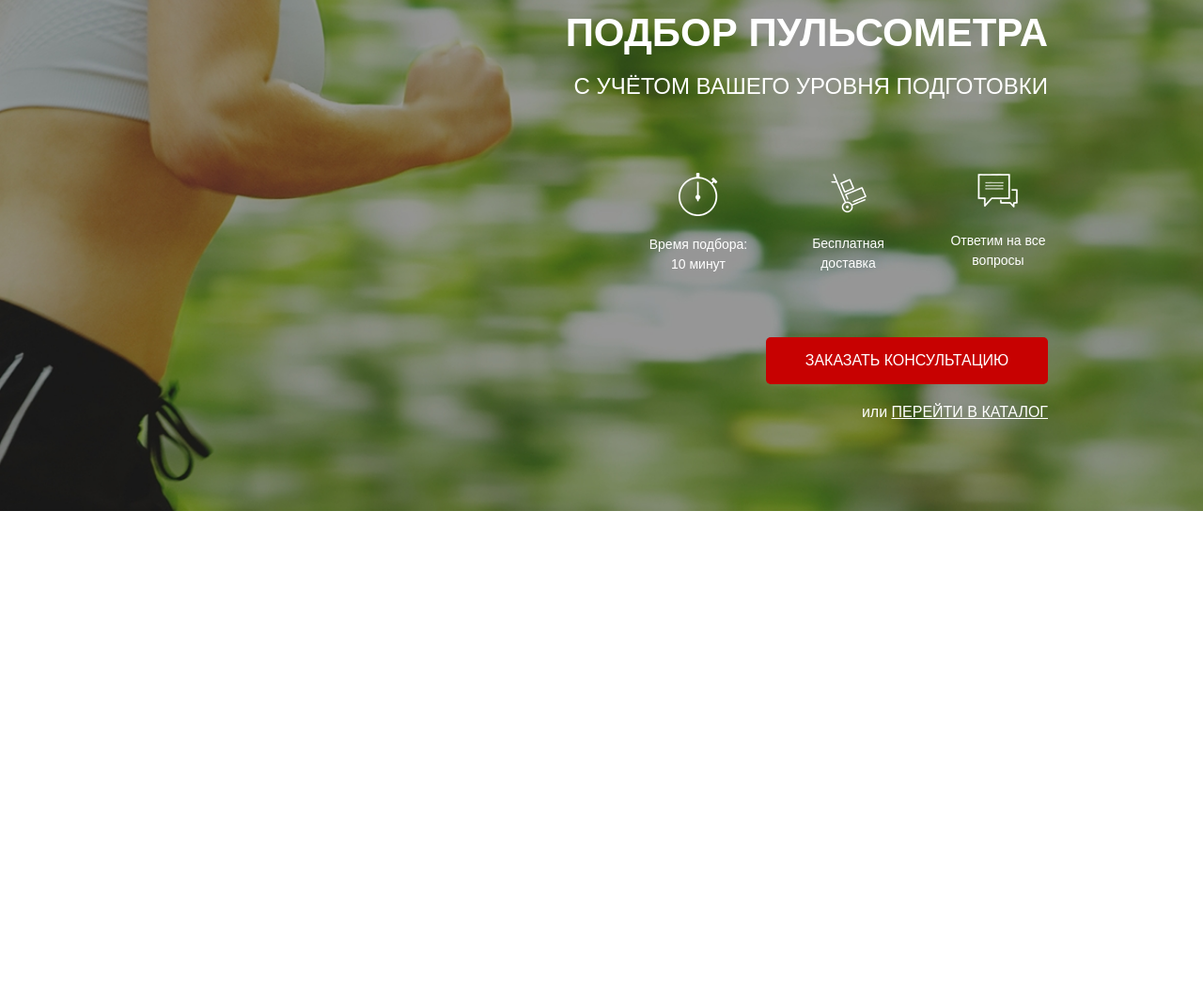
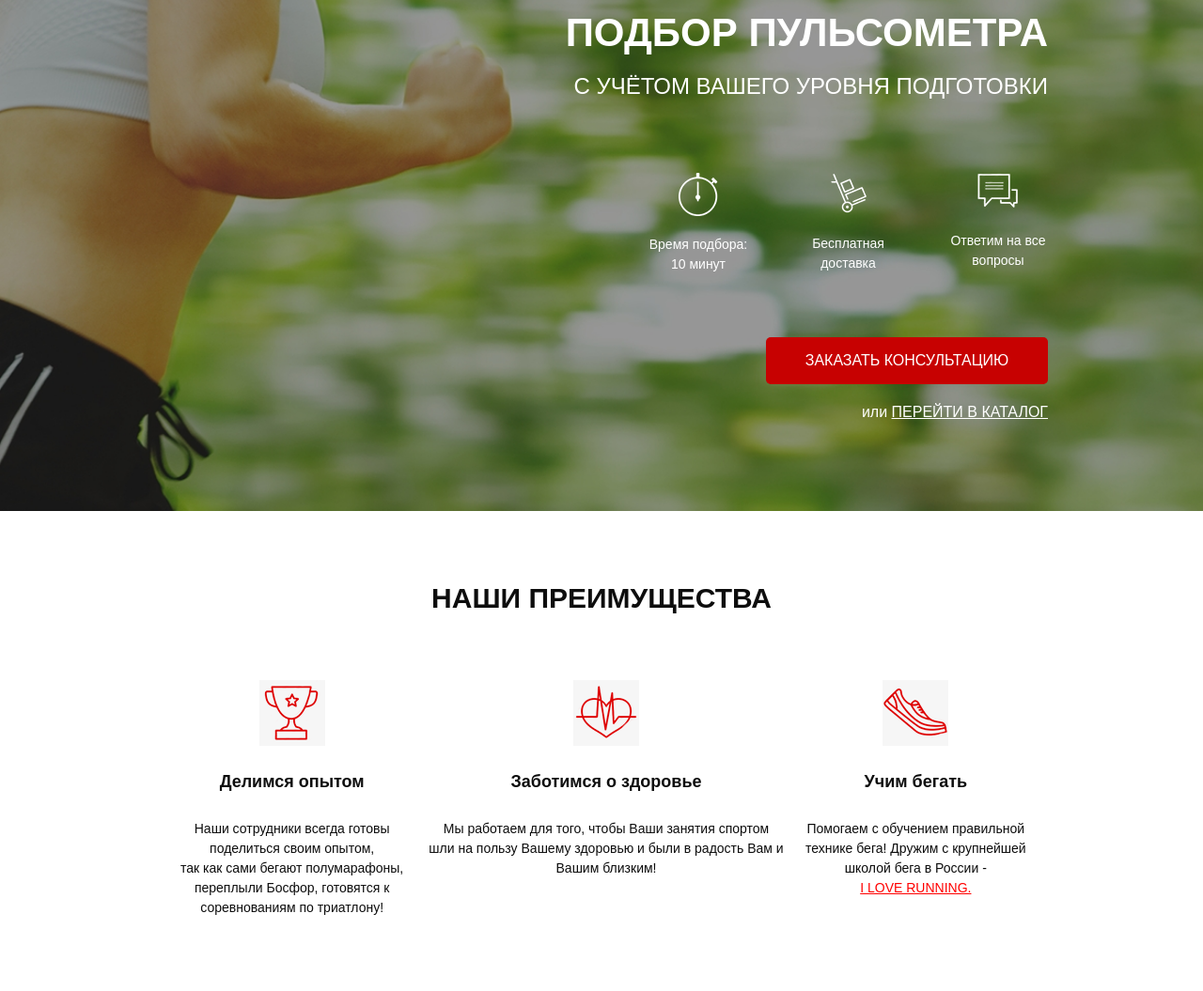
Before and after one commit to v2v-creator/pulse_project, a website: page src/index.html in a window 1280 px wide. Shown: the part 166-1221 px from the top of the page at 94% size. Before the commit the page ends 800 px from the top, so only its background shows below. Drawn offline with Linux system fonts and the light colour scheme.

Commit message:
add block _advantages

```diff
--- a/src/index.html
+++ b/src/index.html
@@ -54,5 +54,39 @@
         </div>
       </div>
     </div>
+
+    <div class="container">
+      <div class="advantages">
+        <div class="advantages__title">НАШИ ПРЕИМУЩЕСТВА</div>
+        <div class="advantages__items">
+          <div class="advatages__item">
+            <img src="icons/cup.png" alt="cup" />
+            <div class="advantages__text">
+              <span>Делимся опытом</span> Наши сотрудники всегда готовы<br />
+              поделиться своим опытом, <br />так как сами бегают полумарафоны,
+              переплыли Босфор, готовятся к соревнованиям по триатлону!
+            </div>
+          </div>
+          <div class="advatages__item">
+            <img src="icons/heart.png" alt="heart" />
+            <div class="advantages__text">
+              <span>Заботимся о здоровье</span>Мы работаем для того, чтобы Ваши
+              занятия спортом шли на пользу Вашему здоровью и были в радость Вам
+              и Вашим близким!
+            </div>
+          </div>
+          <div class="advatages__item">
+            <img src="icons/shoe.png" alt="shoe" />
+            <div class="advantages__text">
+              <span>Учим бегать</span>Помогаем с обучением правильной технике
+              бега! Дружим с крупнейшей школой бега в России -
+              <div class="advantages__link">
+                <a href="#">I LOVE RUNNING.</a>
+              </div>
+            </div>
+          </div>
+        </div>
+      </div>
+    </div>
   </body>
 </html>
--- /dev/null
+++ b/src/sass/blocks/_advantages.scss
@@ -0,0 +1,41 @@
+.advantages {
+  min-height: 470 px;
+  padding: 70px 0 78px 0;
+  &__title {
+    text-align: center;
+    color: #0d0d0d;
+    font-size: 30px;
+    font-weight: 700;
+  }
+  &__items {
+    display: flex;
+    justify-content: space-between;
+    margin-top: 65px;
+    img {
+      display: block;
+      margin: 0 auto;
+    }
+  }
+  &__text {
+    display: block;
+    text-align: center;
+    color: #0d0d0d;
+    font-size: 14px;
+    font-weight: 300;
+    margin-top: 25px;
+    span {
+      display: block;
+      text-align: center;
+      color: #0d0d0d;
+      font-size: 18px;
+      font-weight: 700;
+      margin-bottom: 26px;
+    }
+  }
+  &__link {
+    a {
+      color: #ff0000;
+      text-decoration: underline;
+    }
+  }
+}
--- a/src/sass/style.scss
+++ b/src/sass/style.scss
@@ -9,3 +9,4 @@
 @import "blocks/promo";
 @import "blocks/header";
 @import "blocks/buttons";
+@import "blocks/advantages";
```
Also changed, not shown: src/css/style.min.css, 1 other file.
